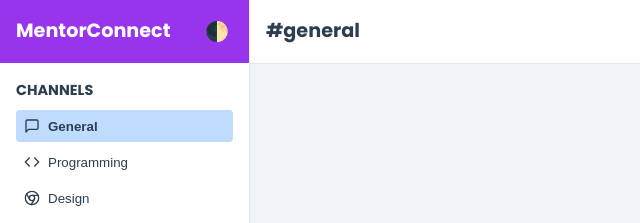
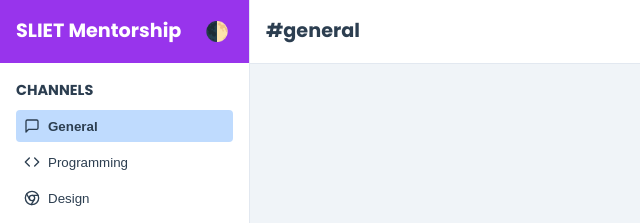
Before and after one commit to Community-Programmer/Pixel-Wizard, a plain HTML site: page community/index.html in a window 1280 px wide. Shown: the top 223 px of the page, 0-640 px from the left. Drawn offline with Linux system fonts and the light colour scheme.

Commit message:
some changes community page

```diff
--- a/community/index.html
+++ b/community/index.html
@@ -14,7 +14,7 @@
     <div class="container">
       <aside class="sidebar">
         <div class="sidebar-header">
-          MentorConnect
+          SLIET Mentorship
           <button
             id="themeToggle"
             class="control-btn"
```
